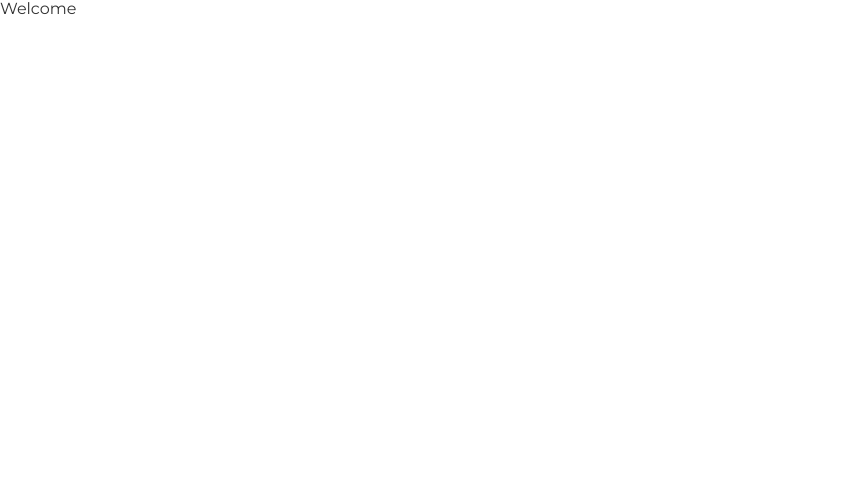
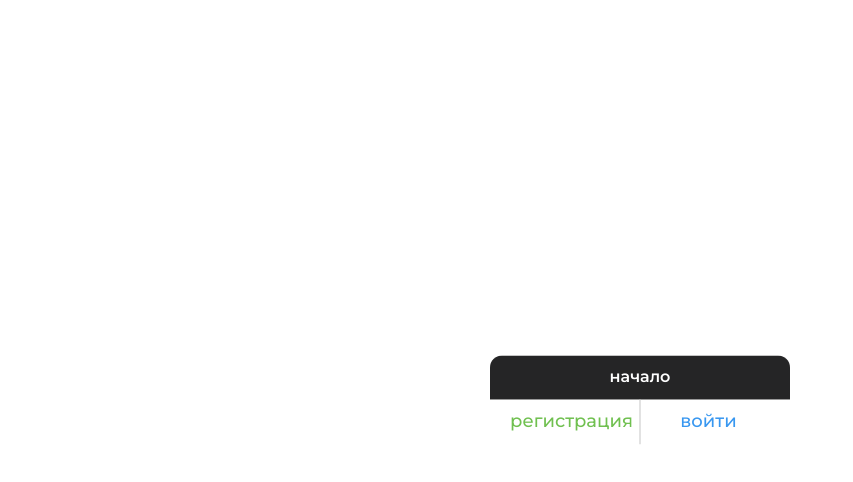
Before and after one commit to RihardXXX/vue-composition-ts, a Vue app: page /welcome in a window 1280 px wide. Shown: the top 482 px of the page, without its empty margins (0-853 px from the left). Built offline with nearby package versions, Linux system fonts and the light colour scheme.

Commit message:
подключение axios и инициализация компонента welcome

```diff
--- /dev/null
+++ b/src/api/axios/axios.ts
@@ -0,0 +1,26 @@
+import axios, { AxiosRequestConfig } from 'axios';
+
+// базовый путь
+const axiosApp = axios.create({
+    headers: {
+        'Access-Control-Allow-Origin': '*',
+    },
+    baseURL: 'http://localhost:3000/',
+    // baseURL: 'http://127.0.0.1:5173/'
+    // baseURL: 'https://rickandmortyapi.com/api'
+});
+
+// Интерсептор для отслеживания состояния авторизации на сервере при каждом запросе
+axiosApp.interceptors.request.use((config: AxiosRequestConfig) => {
+    const token = localStorage.getItem('token'); // получаем токен из локалсториджа
+    const authorizationToken: string | undefined = token
+        ? `token ${token}`
+        : ''; // формируем токен в виде строки
+    if (authorizationToken) {
+        // @ts-ignore
+        config.headers.Authorization = authorizationToken; // положили в хедеры токен
+    }
+    return config;
+});
+
+export default axiosApp;
--- a/src/api/urlAuthorization.ts
+++ b/src/api/urls/urlAuthorization.ts
@@ -1,5 +1,4 @@
-
-export const urlAuthorization = ():object => ({
+export const urlAuthorization = (): object => ({
     registration: '/authorization/registration',
     login: '/authorization/logIn',
     logout: '/authorization/logOut',
--- a/src/main.ts
+++ b/src/main.ts
@@ -4,23 +4,28 @@ import './default.scss';
 import App from './App.vue';
 import router from './router/index';
 import { createPinia } from 'pinia';
-import axios from 'axios'
-import VueAxios from 'vue-axios'
+// import axios from 'axios';
+import VueAxios from 'vue-axios';
+import axiosApp from './api/axios/axios';
 
 // инициализируем ананас
 const pinia = createPinia();
 
 // создаём приложение
-const app = createApp(App)
+const app = createApp(App);
 
 // подключаем роутер к приложению
 app.use(router);
 // подключаем ананас
 app.use(pinia);
 // подключаем axios
-app.use(VueAxios, axios);
+// app.use(VueAxios, axios);
+app.use(VueAxios, axiosApp);
 // провайдим axios через всё приложение
-app.provide('axios', app.config.globalProperties.axios)
+// app.provide('axios', app.config.globalProperties.axios);
+// console.log('test: ', app.config.globalProperties.axios);
+app.provide('axios', app.config.globalProperties.axios);
+// console.log(app.provide);
 // монтируем приложение в див
 app.mount('#app');
 
--- a/src/pages/WelcomePage.vue
+++ b/src/pages/WelcomePage.vue
@@ -1,22 +1,235 @@
-<script lang="ts">
-import { defineComponent } from 'vue';
+<script lang="ts" setup>
+import { ref, computed } from 'vue';
+
+// ===
 // import { inject } from 'vue';
+//
+// const axios: any = inject('axios');
+//
+// axios.get('/test').then((res: any) => console.log(res))
+// ===
 
-// const axios: any = inject('axios');
+// шаг
+const step = ref<number>(1);
 
-// console.log('axios: ', axios);
-
-// axios.get('http://dog-api.kinduff.com/api/facts?number=5').then((res: any) => console.log(res))
-
-export default defineComponent({
-    name: 'WelcomePage',
+// заголовок в зависимости от шага
+const titleForm = computed<string>(() => {
+    switch (step.value) {
+        case 1:
+            return 'начало';
+        case 2:
+            return 'регистрация';
+        case 3:
+            return 'войти';
+        default:
+            return 'начало';
+    }
 });
 
-// This starter template is using Vue 3 <script setup> SFCs
-// Check out https://vuejs.org/api/sfc-script-setup.html#script-setup
-// import HelloWorld from './components/HelloWorld.vue';
+const startRegister = () => (step.value = 2);
+const startLogin = () => (step.value = 3);
 </script>
 
 <template>
-    <h1>Welcome</h1>
+    <div :class="$style.IndexPage">
+        <!--        <div :class="$style.swiper">-->
+        <!--            <div ref="slider" class="swiper">-->
+        <!--                <div class="swiper-wrapper">-->
+        <!--                    <div-->
+        <!--                        v-for="slide in slides"-->
+        <!--                        :key="slide.id"-->
+        <!--                        :class="$style.slide"-->
+        <!--                        class="swiper-slide"-->
+        <!--                    >-->
+        <!--                        <div ref="image" :class="$style.image">-->
+        <!--                            <img :src="slide.src" :class="$style.img" />-->
+        <!--                        </div>-->
+        <!--                    </div>-->
+        <!--                </div>-->
+        <!--            </div>-->
+        <!--        </div>-->
+        <div :class="$style.registerSection">
+            <div
+                :class="[
+                    $style.headerRegister,
+                    {
+                        [$style.headerRegister_active]: step !== 1,
+                    },
+                ]"
+            >
+                <svg-icon
+                    v-if="step !== 1"
+                    name="left-arrow"
+                    :class="$style.iconBack"
+                    @click="step = 1"
+                />
+                <h2 :class="$style.titleRegister">
+                    {{ titleForm }}
+                </h2>
+            </div>
+            <div v-if="step === 1" :class="$style.contentRegister">
+                <div :class="$style.itemRegister" @click="startRegister">
+                    регистрация
+                </div>
+                <div :class="$style.border"></div>
+                <div :class="$style.itemLogin" @click="startLogin">войти</div>
+            </div>
+            <RegistrationForm
+                v-else-if="step === 2"
+                :class-container="[
+                    $style.contentRegister,
+                    $style.contentRegister_vertical,
+                ]"
+            />
+            <LoginForm
+                v-else-if="step === 3"
+                :class-container="[
+                    $style.contentRegister,
+                    $style.contentRegister_vertical,
+                ]"
+            />
+        </div>
+    </div>
 </template>
+
+<style lang="scss" module>
+.IndexPage {
+    overflow: hidden;
+    width: 100%;
+    height: 100vh;
+}
+
+.swiper {
+    width: 100%;
+    height: 100%;
+}
+
+.slide {
+    position: relative;
+    width: 100%;
+    height: 78rem;
+
+    &:after {
+        content: '';
+        position: absolute;
+        bottom: 0;
+        left: 0;
+        width: 100%;
+        height: 100%;
+        background: linear-gradient(
+            75deg,
+            rgba(0, 0, 0, 0.4) 0%,
+            rgba(0, 0, 0, 0) 50.99%,
+            rgba(217, 217, 217, 0) 50.99%
+        );
+    }
+
+    @include respond-to(tablet) {
+        height: 52.6rem;
+    }
+
+    @include respond-to(mobile) {
+        height: 46.6rem;
+    }
+}
+
+.image {
+    position: relative;
+    width: 100%;
+    height: 100%;
+    //display: flex;
+}
+
+.img {
+    height: 100%;
+    background-position: center;
+    background-repeat: no-repeat;
+    background-size: cover;
+}
+
+.registerSection {
+    position: absolute;
+    top: 50%;
+    left: 50%;
+    z-index: 100;
+    overflow: hidden;
+    min-width: 30rem;
+    border-radius: 1.2rem;
+    background-color: $white;
+    transform: translate(-50%, -50%);
+}
+
+.headerRegister {
+    display: flex;
+    align-items: center;
+    justify-content: center;
+    padding: 1.3rem 1.1rem;
+    background-color: $black-bg;
+
+    &_active {
+        justify-content: flex-start;
+
+        .iconBack {
+            margin-right: 10rem;
+        }
+    }
+}
+
+.titleRegister {
+    text-align: center;
+    font-size: 1.6rem;
+    font-weight: 600;
+    //line-height: 2rem;
+    color: $white;
+}
+
+.contentRegister {
+    position: relative;
+    display: flex;
+    align-items: center;
+    justify-content: space-between;
+    padding: 1.2rem 1.3rem;
+
+    &_vertical {
+        flex-direction: column;
+    }
+}
+
+.itemRegister {
+    width: 50%;
+    //padding: 1rem 2rem;
+    text-align: center;
+    font-size: 1.8rem;
+    font-weight: 500;
+    color: $green-main;
+    cursor: pointer;
+}
+
+.border {
+    position: absolute;
+    top: 0;
+    left: 50%;
+    width: 1px;
+    height: 100%;
+    background-color: #c6c6c6;
+    transform: translate(-50%, 0);
+}
+
+.itemLogin {
+    width: 50%;
+    //padding: 1rem 2rem;
+    text-align: center;
+    font-size: 1.8rem;
+    font-weight: 500;
+    color: $blue-main;
+    cursor: pointer;
+}
+
+.iconBack {
+    width: 1.6rem;
+    height: 1.6rem;
+    margin-right: 5rem;
+    cursor: pointer;
+    fill: $white;
+}
+</style>
--- a/src/variables.scss
+++ b/src/variables.scss
@@ -40,6 +40,18 @@ $breakpoints: (
     desktop: 1920px,
 );
 
+@mixin respond-to($name) {
+    $max: map-get($breakpoints, $name);
+
+    @if $max {
+        @media only screen and (max-width: $max) {
+            @content;
+        }
+    } @else {
+        @content;
+    }
+}
+
 @function breakpoint-max($name, $bp: $breakpoints) {
     //$next: breakpoint-next($name, $bp);
     //
--- a/vite.config.ts
+++ b/vite.config.ts
@@ -4,4 +4,26 @@ import vue from '@vitejs/plugin-vue';
 // https://vitejs.dev/config/
 export default defineConfig({
     plugins: [vue()],
+    css: {
+        preprocessorOptions: {
+            scss: {
+                // example : additionalData: `@import "./src/design/styles/variables";`
+                // dont need include file extend .scss
+                // чтобы работали в компонентах переменные scss
+                additionalData: `@import "./src/variables";`,
+            },
+        },
+    },
 });
+
+// export default {
+//     css: {
+//         preprocessorOptions: {
+//             scss: {
+//                 // example : additionalData: `@import "./src/design/styles/variables";`
+//                 // dont need include file extend .scss
+//                 additionalData: `@import "./src/variables";`
+//             },
+//         },
+//     },
+// };
```
Also changed, not shown: src/api/urls/urlRooms.ts (added).
